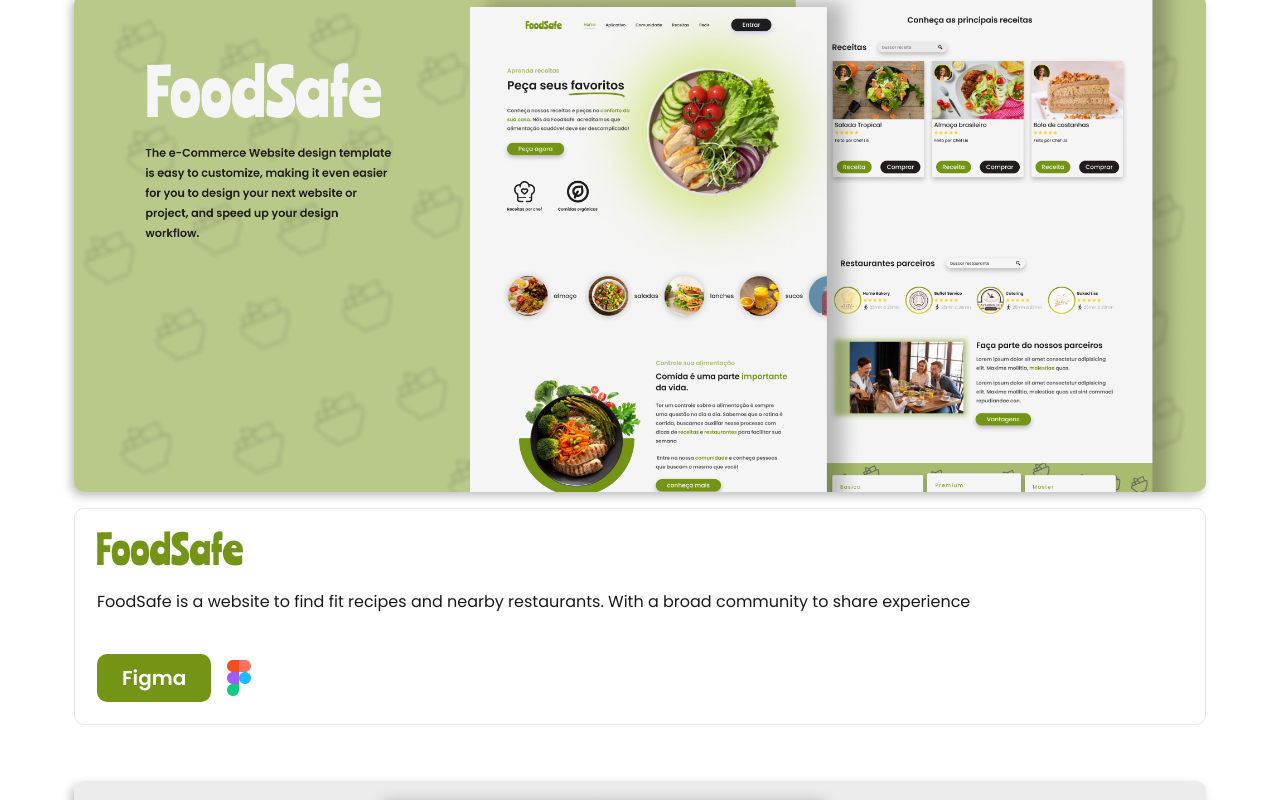
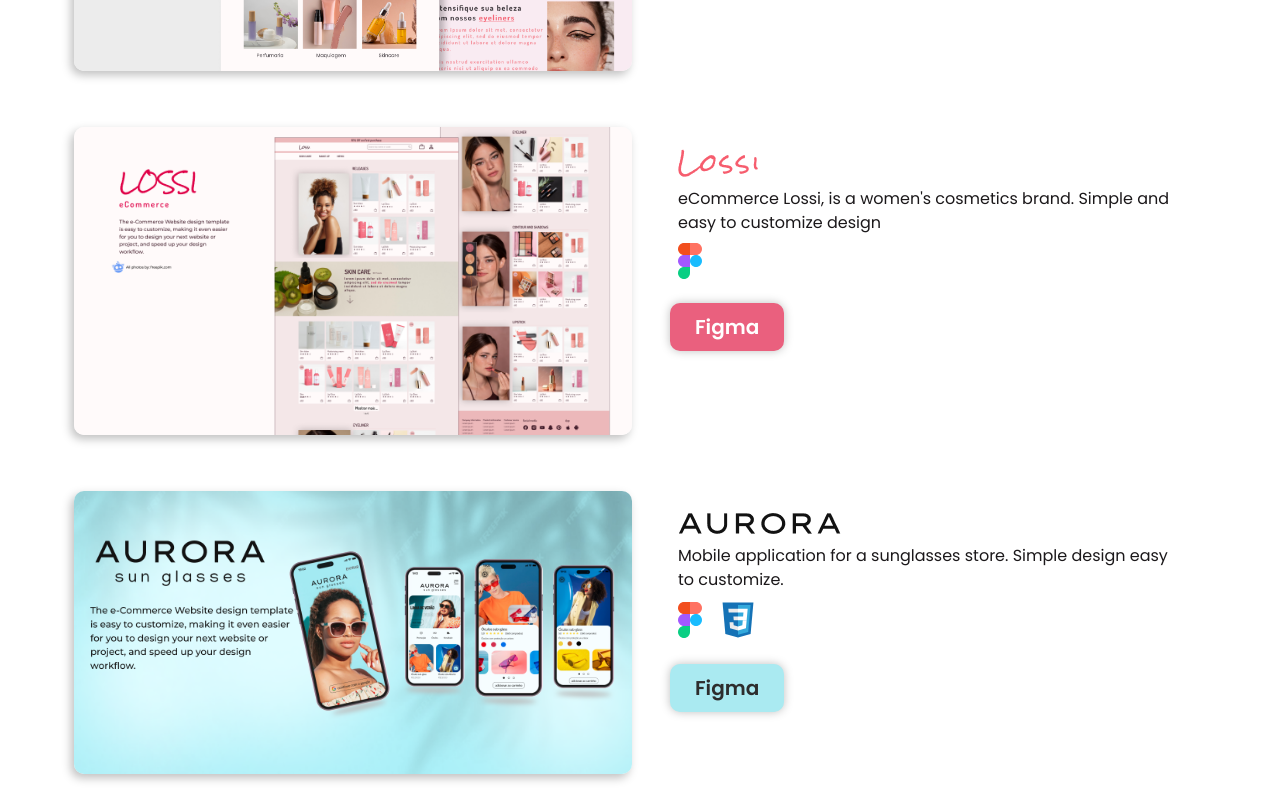
Before and after one commit to LeoCesar0/elle-portifolio, a React (Vite) app: page / in a window 1280 px wide. Shown: the part 1440-2240 px from the top of the page. Built offline with nearby package versions, Linux system fonts and the light colour scheme.

Commit message:
feat: make projects responsive

```diff
--- a/src/components/Button.jsx
+++ b/src/components/Button.jsx
@@ -3,7 +3,7 @@
   return (
     <>
       <Component
-        className={`cursor-pointer flex items-center justify-center gap-2 w-min bg-primary text-onPrimary py-[10px] px-[25px] rounded-[10px] font-semibold text-xl ${className}`}
+        className={`cursor-pointer flex items-center justify-center gap-2 w-min bg-primary text-onPrimary py-[10px] px-[25px] rounded-[10px] font-semibold text-xl button-shadow ${className}`}
         {...rest}
       >
         {children}
--- a/src/components/Header.jsx
+++ b/src/components/Header.jsx
@@ -28,7 +28,11 @@
           {LINKS.map((item) => {
             const label = selectT(lang, item.label);
             return (
-              <a key={label} className="text-2xl text-muted" href={item.href}>
+              <a
+                key={label}
+                className="text-2xl text-muted hover:text-onBackground transition-colors duration-300 ease-out"
+                href={item.href}
+              >
                 {label}
               </a>
             );
--- a/src/components/ProjectsSection.jsx
+++ b/src/components/ProjectsSection.jsx
@@ -15,19 +15,22 @@
             ? project.description
             : useT(project.description);
         return (
-          <article key={key} className="grid grid-cols-1 gap-4">
+          <article key={key} className="grid grid-cols-1 gap-4  md:grid-cols-2">
             <img
               className="rounded-[10px] project-card-shadow bg-cover "
               src={imagePath}
               alt={`Project Image ${project.name}`}
             />
-            <div className="p-[22px] rounded-[10px] border border-[rgba(255, 242, 236, 1)]">
-              <img
-                className="mb-[24px]"
-                src={titleImagePath}
-                alt={project.name}
-              />
-              <p className="mb-[40px]">{description}</p>
+            <div className="p-[22px] rounded-[10px] border border-[rgba(255, 242, 236, 1)] md:border-0">
+              <div className="md:px-2 mb-[40px] md:mb-[24px]">
+                <img
+                  className="mb-[24px] md:mb-[10px]"
+                  src={titleImagePath}
+                  alt={project.name}
+                />
+                <p>{description}</p>
+                <Tags tags={project.tags} className="hidden md:flex mt-2" />
+              </div>
               <div className="flex items-center gap-4">
                 <div className="buttons">
                   {project.buttons.map((button, i) => {
@@ -47,15 +50,7 @@
                     );
                   })}
                 </div>
-                <ul>
-                  {project.tags.map((tag, i) => {
-                    return (
-                      <li key={`tag-${i}`}>
-                        <img src={`icons/${tag}.svg`} alt={tag} />
-                      </li>
-                    );
-                  })}
-                </ul>
+                <Tags tags={project.tags} className="md:hidden" />
               </div>
             </div>
           </article>
@@ -64,3 +59,17 @@
     </section>
   );
 };
+
+export const Tags = ({ tags, className = "" }) => {
+  return (
+    <ul className={`flex items-center gap-4 flex-wrap ${className}`}>
+      {tags.map((tag, i) => {
+        return (
+          <li key={`tag-${i}`}>
+            <img src={`icons/${tag}.svg`} alt={tag} />
+          </li>
+        );
+      })}
+    </ul>
+  );
+};
--- a/src/static/projects.js
+++ b/src/static/projects.js
@@ -83,4 +83,25 @@
       },
     ],
   },
+  {
+    name: "Aurora",
+    titleImage: "aurora-title.png",
+    image: "aurora-image.png",
+    description: {
+      en: "Mobile application for a sunglasses store. Simple design easy to customize.",
+      pt: "App mobile para loja de óculos de sol. Design simples e fácil de personalizar.",
+    },
+    tags: ["figma", "css"],
+    buttons: [
+      {
+        buttonColor: "rgba(170, 234, 241, 1)",
+        buttonTextColor: "#2d2d2d",
+        link: "https://www.figma.com",
+        text: {
+          en: "Figma",
+          pt: "Figma",
+        },
+      },
+    ],
+  },
 ];
--- a/src/styles/global.css
+++ b/src/styles/global.css
@@ -41,4 +41,8 @@
 
 .align-items-start {
   align-items: start;
- }
+}
+
+.button-shadow {
+  box-shadow: 0px 0px 10px 0px rgba(0, 0, 0, 0.25);
+}
```
Also changed, not shown: public/projects/aurora-image.png (added), public/projects/aurora-title.png (added).
